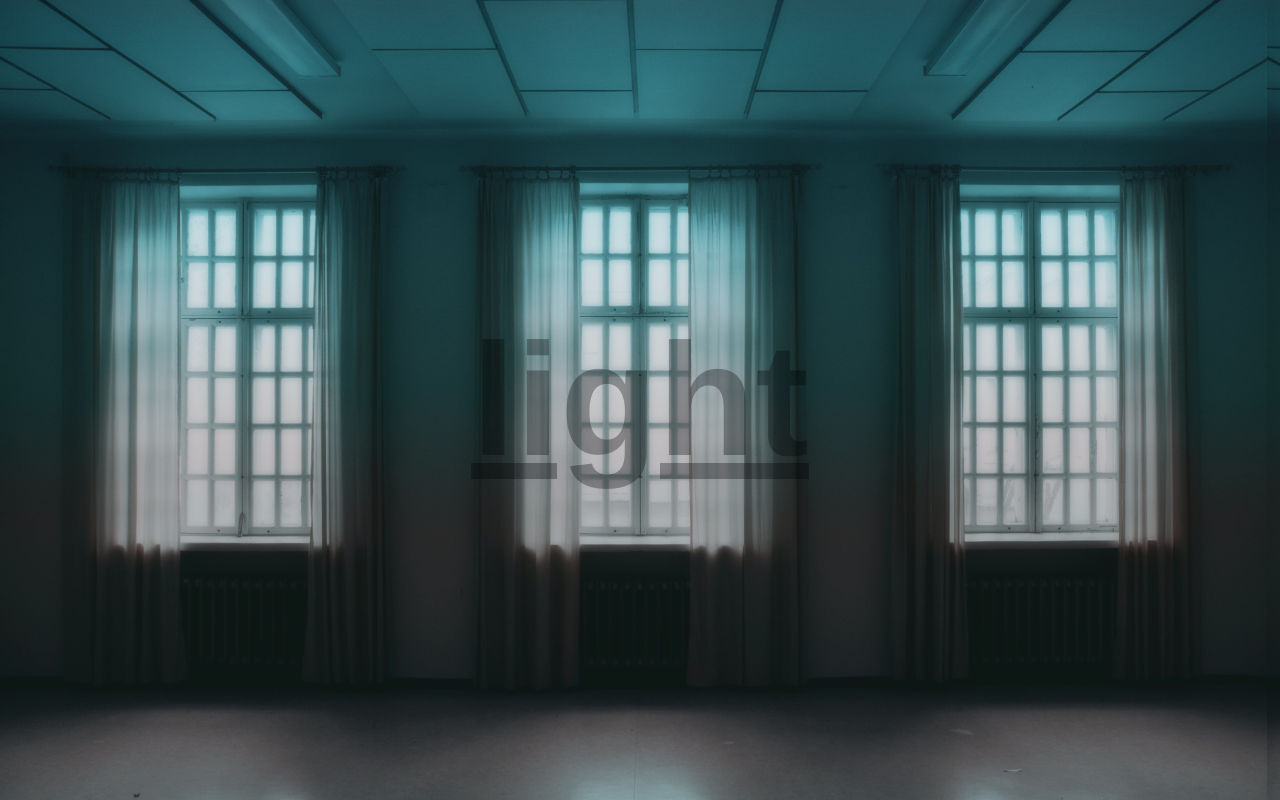
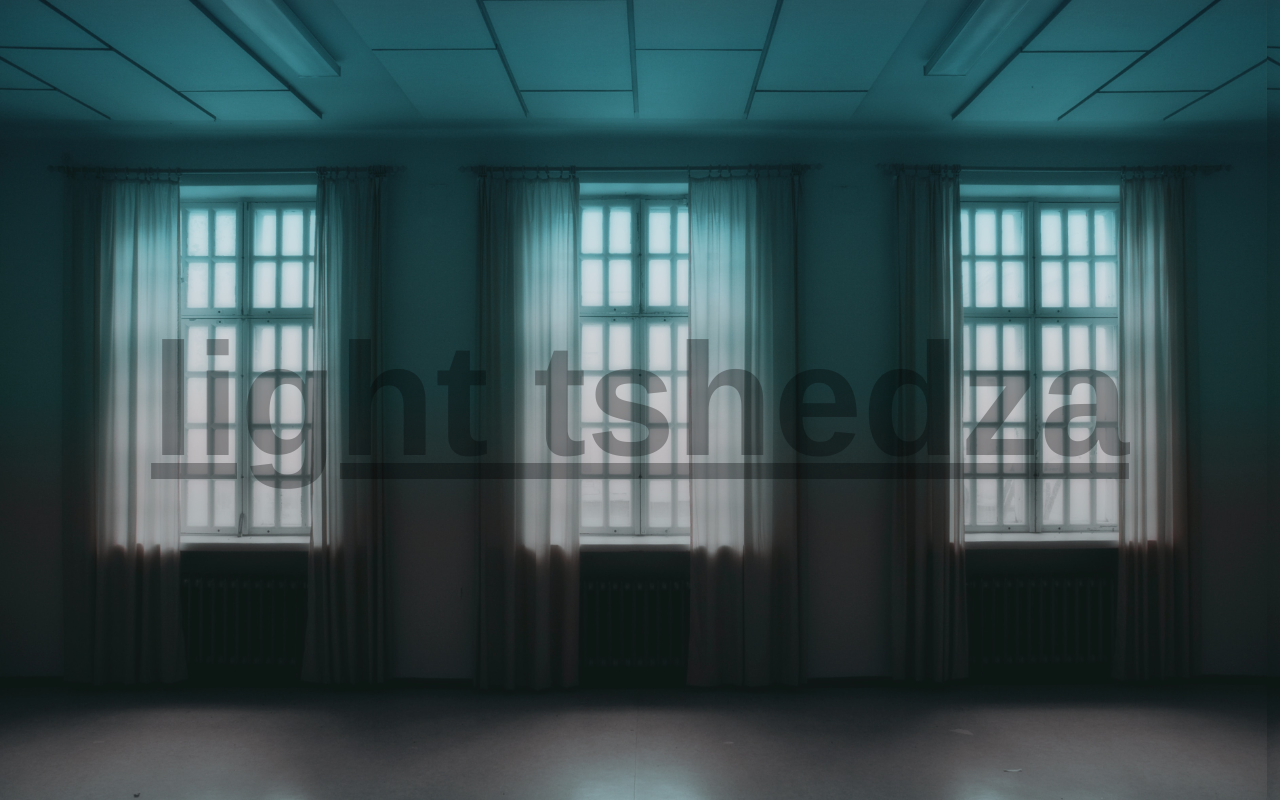
Before and after one commit to Shaun-Ratshilingana/one, a plain HTML site: page index.html in a window 1280 px wide. Drawn offline with Linux system fonts and the light colour scheme.

```diff
--- a/index.html
+++ b/index.html
@@ -9,7 +9,7 @@
 
 <body>
     <main>
-        <h1 id="light"> <a href="#two">light</a></h1>
+        <h1 id="light"> <a href="#two">light tshedza</a></h1>
         <h1 id="two">coaching</h1>
         <h1 id="three">nostalgia</h1>
         <h1 id="four">strength</h1>
```
